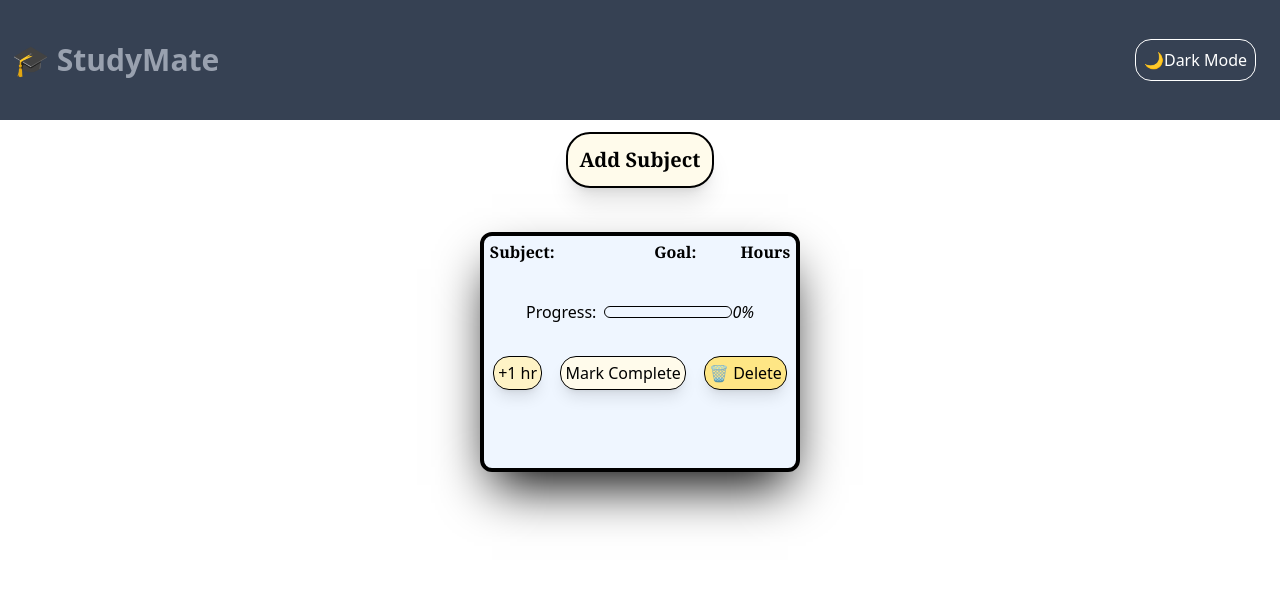
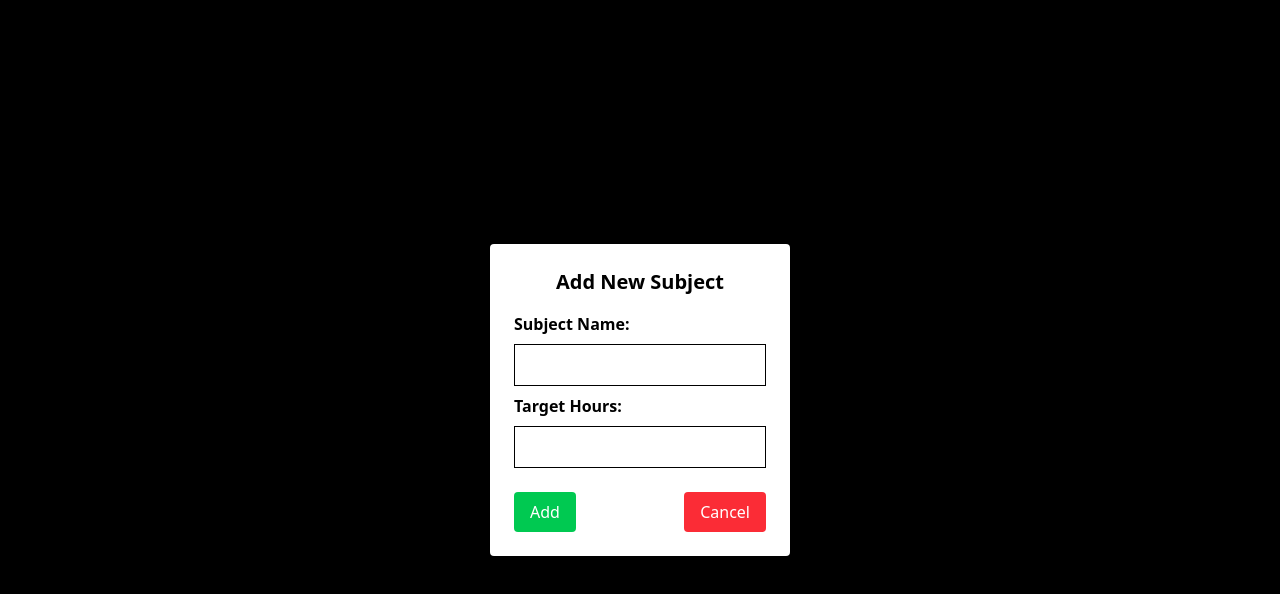
Before and after one commit to Luv52143/Study_Mate, a React (Vite) app: page / in a window 1280 px wide. Both pictures are taken after a click on the button "Add Subject". Shown: the top 594 px of the page. Built offline with nearby package versions, Linux system fonts and the light colour scheme.

Commit message:
Popup added

```diff
--- a/App.js
+++ b/App.js
@@ -3,11 +3,14 @@ import ReactDOM from "react-dom/client";
 import { useState, useEffect } from "react";
 import Header from "./src/Components/Header.jsx";
 import SubjectCard from "./src/Components/SubjectCard.jsx";
+import Modal from "./src/Components/Modal.jsx";
 
 function App()
     {
         const[Study,setStudy]=useState([]);
         const [dark,setdark]=useState(false);
+        const [showModal, setShowModal] = useState(false);
+
         useEffect(()=>
         {
             const data=JSON.parse(localStorage.getItem("study"));
@@ -32,22 +35,23 @@ function App()
 
         },[dark])
 
-        function handleAdd(){
-            setStudy([...Study,{
-               id:crypto.randomUUID(),
-               Subject:"",
-               Hours:"",
-               Completed:0,
-
-
-            }])
-        }
+       function handleAdd(subject, hours) {
+    setStudy([
+      ...Study,
+      {
+        id: crypto.randomUUID(),
+        Subject: subject,
+        Hours: hours,
+        Completed: 0
+      }
+    ]);
+  }
         function updateSubject(id,newSub){
 
             setStudy((prev)=>
                     prev.map((val)=>
-                        val.id===id?{...val, Subject:newSub} :val
-                    )
+                        val.id===id?{...val, Subject:newSub}:val
+        )
             );
 
         }
@@ -94,9 +98,7 @@ function App()
                return (val.id!=id)
             }
 
-
-
-            )
+             )
         )
       }
       function handleMode()
@@ -116,13 +118,16 @@ function App()
 
 
 
-           //className={`h-[100vh] ${DarkMode==true? bg-black :bg-white}`}
+
+
+
+
 
 
 
         return(
 
-            <div className={`h-full ${dark===true? "bg-black":"bg-white"}`}>
+            <div className={`min-h-screen  ${dark===true? "bg-black":"bg-white"}`}>
 
             <div className=" flex justify-between p-3 items-center h-[15vh] bg-gray-700">
             <Header ></Header>
@@ -132,12 +137,22 @@ function App()
 
             <div className="text-center ">
 
-             <button className=" mt-3 bg-amber-50 p-3 text-xl font-serif font-bold border-2 rounded-3xl shadow-xl cursor-pointer" onClick={handleAdd}>Add Subject</button></div>
+             <button className=" mt-3 bg-amber-50 p-3 text-xl font-serif font-bold border-2 rounded-3xl shadow-xl cursor-pointer" onClick={() => setShowModal(true)}>Add Subject</button></div>
              <div className="flex  flex-wrap justify-center mt-7 ">
                 {Study.map((value)=>
              <SubjectCard key={value.id} id={value.id} Subject={value.Subject} Hours={value.Hours} Completed={value.Completed} updateSubject={updateSubject} updateHours={updateHours} handlepercent={handlepercent} handlecomplete={handlecomplete} handledelete={handledelete} dark={dark}></SubjectCard>)
                 }
              </div>
+             {/* ✅ SHOW MODAL ONLY WHEN showModal IS TRUE */}
+      {showModal && (
+        <Modal
+          onClose={() => setShowModal(false)}
+          onCreate={(subject, hours) => {
+            handleAdd(subject, hours);
+            setShowModal(false);
+          }}
+        />
+      )}
              </div>
 
 
--- /dev/null
+++ b/src/Components/Modal.jsx
@@ -0,0 +1,46 @@
+import React, { useState } from "react";
+
+export default function Modal({ onClose, onCreate }) {
+  const [subject, setSubject] = useState("");
+  const [hours, setHours] = useState("");
+
+  return (
+    <div className="fixed top-0 left-0 h-full w-full bg-black bg-opacity-50 flex justify-center items-center z-50">
+      <div className="bg-white p-6 rounded shadow-lg w-[300px]">
+        <h2 className="text-xl font-bold mb-4 text-center">Add New Subject</h2>
+
+        <label className="block font-semibold">Subject Name:</label>
+        <input
+          className="w-full border p-2 my-2"
+          value={subject}
+          onChange={(e) => setSubject(e.target.value)}
+        />
+
+        <label className="block font-semibold">Target Hours:</label>
+        <input
+          type="number"
+          min="0"
+          className="w-full border p-2 my-2"
+          value={hours}
+          onChange={(e) => setHours(e.target.value)}
+        />
+
+        <div className="flex justify-between mt-4">
+          <button
+            className="bg-green-500 text-white px-4 py-2 rounded"
+            onClick={() => onCreate(subject, hours)}
+            disabled={!subject || !hours}
+          >
+            Add
+          </button>
+          <button
+            className="bg-red-500 text-white px-4 py-2 rounded"
+            onClick={onClose}
+          >
+            Cancel
+          </button>
+        </div>
+      </div>
+    </div>
+  );
+}
--- a/src/Components/SubjectCard.jsx
+++ b/src/Components/SubjectCard.jsx
@@ -22,8 +22,8 @@ else
         <>
     <div className={`flex flex-col h-[30vh] w-[25vw] border-4 rounded-xl shadow-2xl bg-blue-50 mx-3 my-4 ${dark===true?"border-white shadow-white":"border shadow-black"} `}>
         <div className="flex justify-around items-center ">
-            <div className="font-bold font-serif">Subject:<input type="text" className="w-20 m-1 pl-1 " value={Subject} onChange={(e)=>updateSubject(id,e.target.value)}/></div>
-            <div className="font-bold font-serif">Goal: <input type="number" min="0" className="w-10 pl-1" value={Hours}  onChange={(e)=> updateHours(id,e.target.value)}/>Hours</div>
+            <div className="font-bold font-serif">Subject:{Subject}</div>
+            <div className="font-bold font-serif">Goal:{Hours} Hours</div>
 
         </div>
         <div className="flex  justify-center items-center mt-8"><p>Progress:</p> <div className="ml-2 h-3 w-[10vw] border rounded-2xl"> <div className= {`h-[10.8px]  bg-pink-300 rounded-2xl` }  style={{ width: `${per}%` }}></div></div><p className="italic">{per}%</p></div>
@@ -36,3 +36,4 @@ else
     </>
     )
 }
+//<input type="number" min="0" className="w-10 pl-1" value={Hours}  onChange={(e)=> updateHours(id,e.target.value)}/>Hours
--- a/src/index.css
+++ b/src/index.css
@@ -1 +1,4 @@
 @import "tailwindcss";
+#root,body,html{
+    height:100%
+}
```
Also changed, not shown: 1 other file (tests, documents, lock files or other folders).
